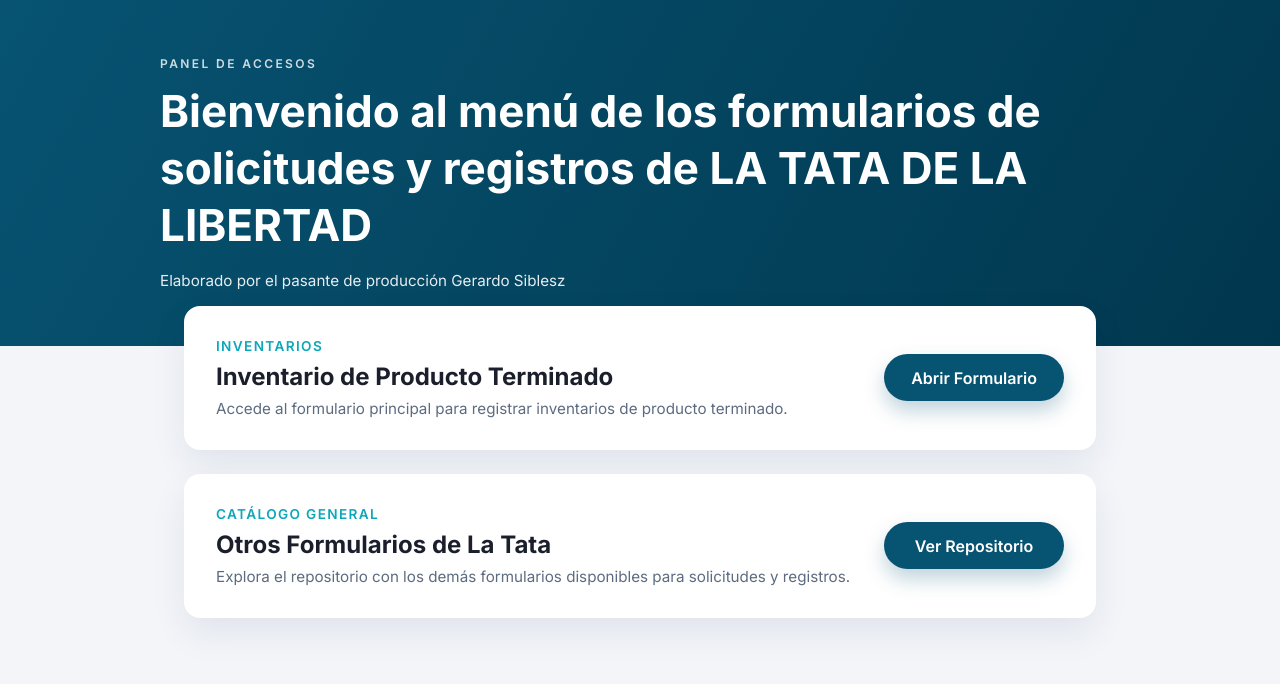
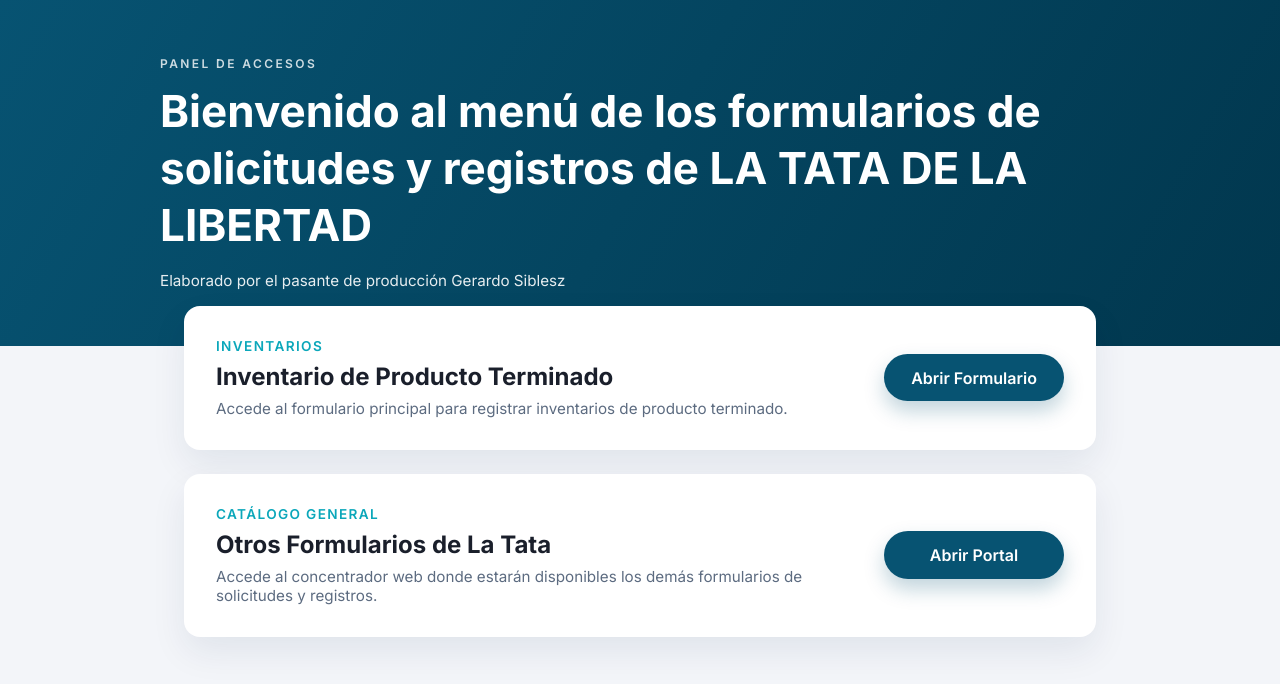
Before and after one commit to Gsiblesz/MENU-FORMULARIOS-LA-TATA, a plain HTML site: page index.html in a window 1280 px wide. Drawn offline with Linux system fonts and the light colour scheme.

Commit message:
fix: actualiza portal general

```diff
--- a/index.html
+++ b/index.html
@@ -40,12 +40,12 @@
           <p class="menu-card__eyebrow">Catálogo General</p>
           <h2>Otros Formularios de La Tata</h2>
           <p class="menu-card__text">
-            Explora el repositorio con los demás formularios disponibles para solicitudes y registros.
+            Accede al concentrador web donde estarán disponibles los demás formularios de solicitudes y registros.
           </p>
         </div>
         <div class="menu-card__actions">
-          <a class="btn" href="https://github.com/Gsiblesz/LA_TATA_DELA_LIBERTAD.git" target="_blank" rel="noopener noreferrer">
-            Ver Repositorio
+          <a class="btn" href="https://la-tata-dela-libertad.vercel.app/" target="_blank" rel="noopener noreferrer">
+            Abrir Portal
           </a>
         </div>
       </section>
```
